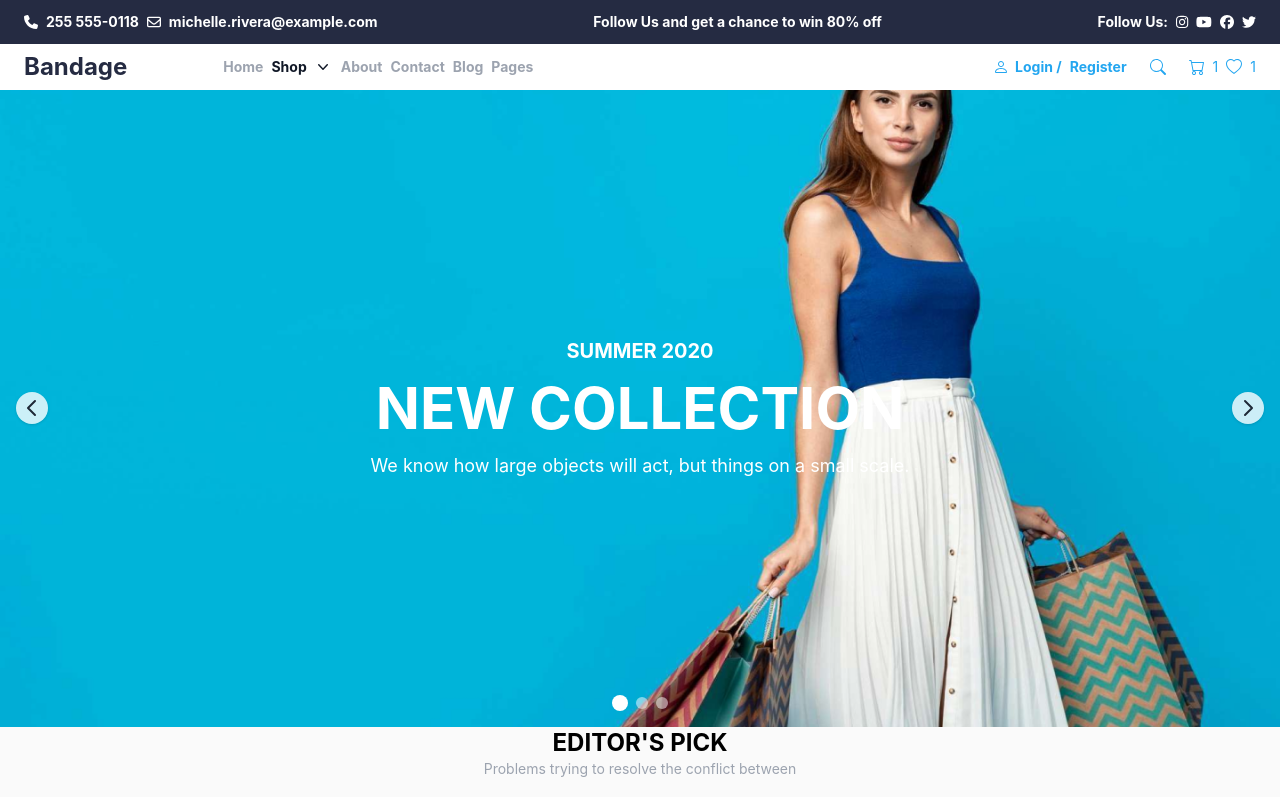
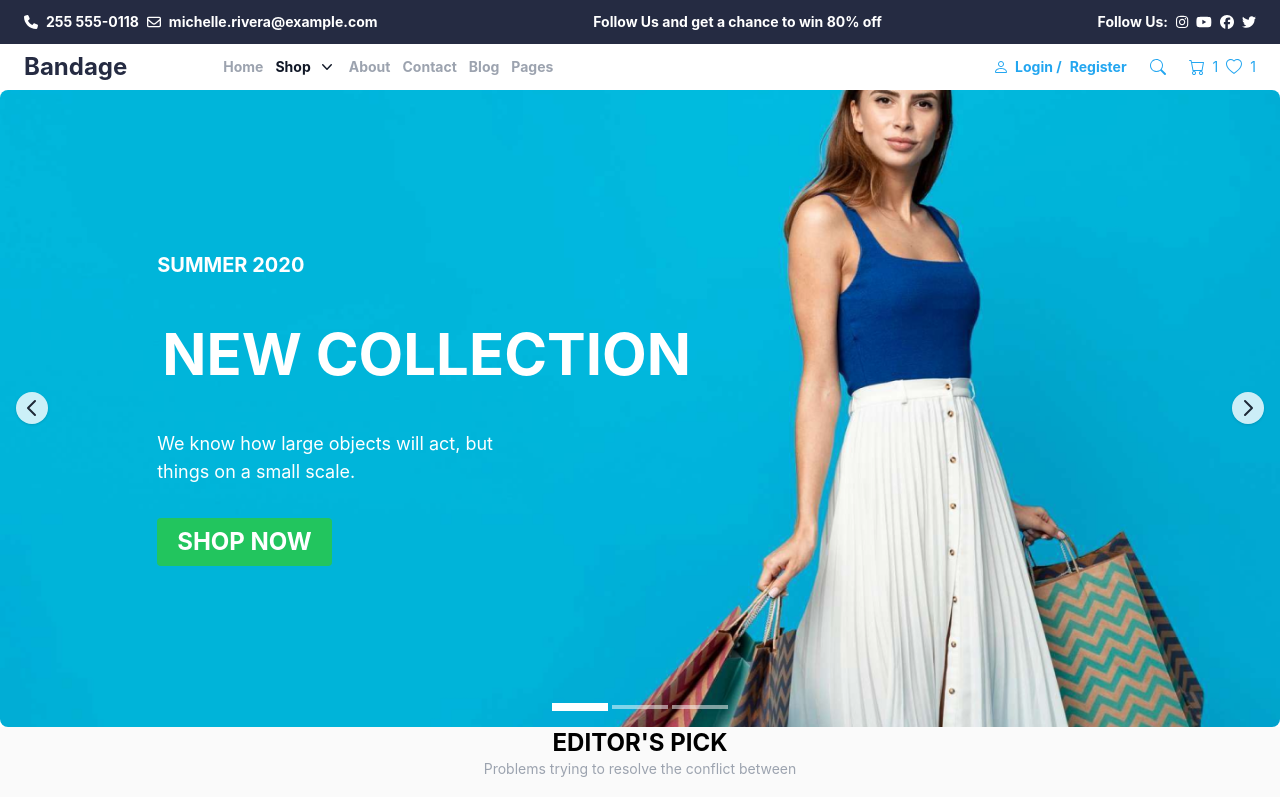
Before and after one commit to deryaAkan/e-commerce, a React (Create React App) app: page / in a window 1280 px wide. Shown: the top 797 px of the page. Built offline with nearby package versions, Linux system fonts and the light colour scheme.

Commit message:
slider fixed

```diff
--- a/src/Components/Navbar.js
+++ b/src/Components/Navbar.js
@@ -14,7 +14,7 @@ export default function Dropdown() {
 
   return (
     <>
-      <div className="relative flex  gap-2" onBlur={closeMenu}>
+      <div className="relative flex gap-3" onBlur={closeMenu}>
         <Link to="/">Home</Link>
         <div className="relative flex text-left">
           <button
--- a/src/Components/Slider.js
+++ b/src/Components/Slider.js
@@ -53,7 +53,7 @@ export default function Slider({
   }, []);
 
   return (
-    <div className="overflow-hidden relative">
+    <div className="overflow-hidden relative rounded-lg">
       <div
         className="flex transition-transform ease-out duration-500"
         style={{ transform: `translateX(-${curr * 100}%)` }}
@@ -61,12 +61,16 @@ export default function Slider({
         {slides.map((slide, index) => (
           <div key={index} className="w-full flex-shrink-0 relative">
             <img src={slide.img} alt={`Slide ${index}`} className="w-full" />
-            <div className="absolute top-0 left-0 w-full h-full flex items-center justify-center">
-              <div className="text-white text-center">
-                <h2 className="font-bold text-xl">{slide.dateHero}</h2>
+            <div className="absolute top-0 left-0 w-2/3 h-full flex items-center justify-center">
+              <div className="flex flex-col text-white gap-8">
+                <h2 className="font-bold text-xl flex justify-start">{slide.dateHero}</h2>
                 <h1 className="font-bold text-[58px]">{slide.title}</h1>
-                <p className="font-normal text-lg">{slide.description}</p>
+                <p className="font-normal text-lg text-left w-2/3 flex">{slide.description}</p>
+                <button className="bg-green-500 hover:bg-green-600 text-white font-bold py-2 px-5 max-w-fit text-2xl rounded">
+                  SHOP NOW
+      </button>
               </div>
+
             </div>
           </div>
         ))}
@@ -87,13 +91,13 @@ export default function Slider({
       </div>
 
       <div className="absolute bottom-4 right-0 left-0">
-        <div className="flex items-center justify-center gap-2">
+        <div className="flex items-center justify-center gap-1">
           {slides.map((_, i) => (
             <div
               key={i}
               className={`
-                transition-all w-3 h-3 bg-white rounded-full
-                ${curr === i ? "p-2" : "bg-opacity-50"}
+                transition-all w-14 h-1 bg-white
+                ${curr === i ? "pt-1 pb-1" : "bg-opacity-50"}
               `}
             />
           ))}
--- a/src/Pages/Home.js
+++ b/src/Pages/Home.js
@@ -7,6 +7,7 @@ import EditorsPick1 from "../assets/homepage/media bg-covereditorspick1.png";
 import EditorsPick2 from "../assets/homepage/media bg-covereditorspick2.png";
 import EditorsPick3 from "../assets/homepage/media bg-covereditorspick4.png";
 import EditorsPick4 from "../assets/homepage/filtereditorspick3.png";
+import bestSeller1 from '../assets/homepage/fixed-heightbestseller1.png';
 
 const slides1 = [
   { img: HomePageHero1, dateHero: 'SUMMER 2020', title: 'NEW COLLECTION', description: 'We know how large objects will act, but things on a small scale.' },
```
Also changed, not shown: src/assets/homepage/fixed-heightbestseller1.png (added).
